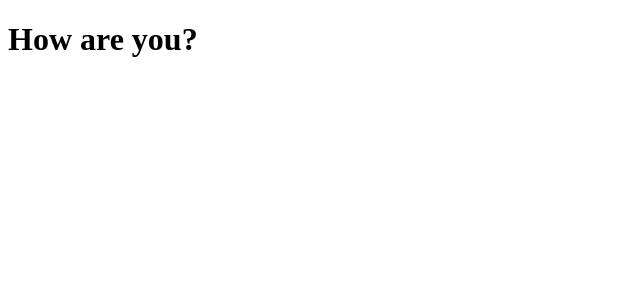
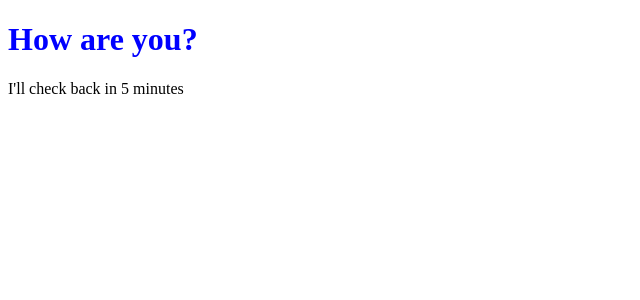
Before and after one commit to liaindev/react-essential-training-on-linkedin, a React (Create React App) app: page / in a window 1280 px wide. Shown: the top 300 px of the page, without its empty margins (0-640 px from the left). Built offline with nearby package versions, Linux system fonts and the light colour scheme.

Commit message:
Add component properties - access dynamic data by using this.props object

```diff
--- a/src/index.js
+++ b/src/index.js
@@ -6,11 +6,12 @@ import ReactDOM from 'react-dom';
 class Message extends React.Component {
   // use render() method to render elements to the DOM
   render() {
-    // to see the props object with a message (msg) as a key
-    console.log(this.props)
     return (
       <div>
-        <h1>{this.props.msg}</h1>
+        <h1 style={{color: this.props.myColor}}>
+          {this.props.msg}
+        </h1>
+        <p>I'll check back in {this.props.minutes} minutes</p>
       </div>
     )
   }
@@ -18,7 +19,7 @@ class Message extends React.Component {
 
 // Use ReactDOM.render() to render our Message component to the DOM
 ReactDOM.render(
-  // age & msg are properties for the Message component
-  <Message age={50} msg="How are you?"/>,
+  // color & msg are properties for the Message component
+  <Message myColor="blue" msg="How are you?" minutes={5}/>,
   document.getElementById('root')
 )
```
